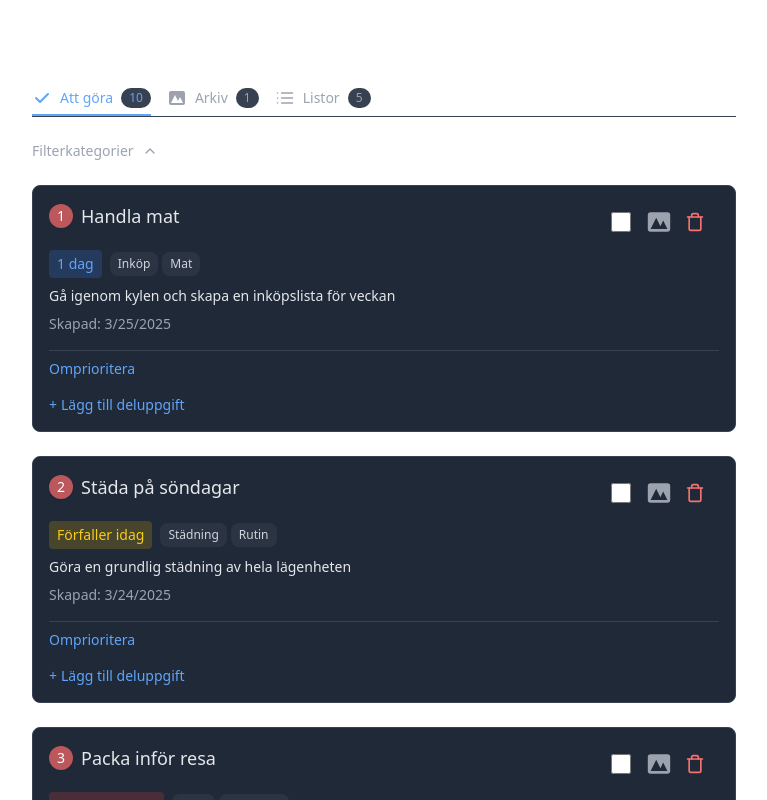
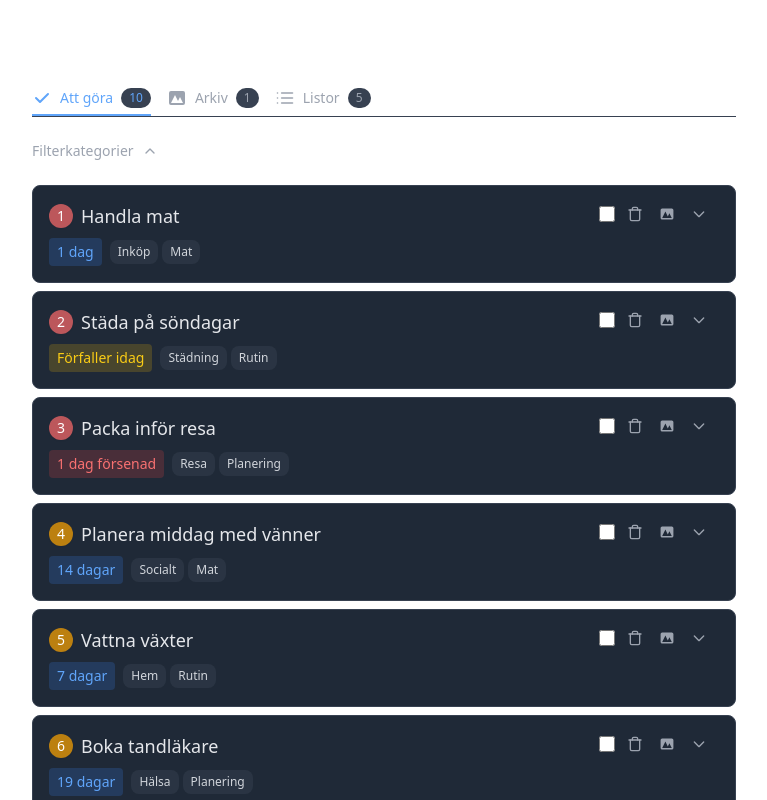
Before and after one commit to SebastianUdden/2-of-us, a React (Vite) app: page / in a window 1280 px wide. Shown: the top 800 px of the page, without its empty margins (256-1023 px from the left). Built offline with nearby package versions, Linux system fonts and the light colour scheme.

Commit message:
add expand minimize

```diff
--- a/src/components/Body.tsx
+++ b/src/components/Body.tsx
@@ -48,6 +48,7 @@ const Body = () => {
   const [lastScrollY, setLastScrollY] = useState(0);
   const [isHeaderVisible, setIsHeaderVisible] = useState(true);
   const [isCategoriesExpanded, setIsCategoriesExpanded] = useState(false);
+  const [expandedListId, setExpandedListId] = useState<string | null>(null);
 
   // Get all unique labels from tasks and lists
   const allLabels = Array.from(
@@ -750,7 +751,7 @@ const Body = () => {
                   </div>
                 </div>
               </div>
-              <div className="space-y-6">
+              <div className="space-y-2">
                 {view === "lists" ? (
                   sortedLists.length === 0 ? (
                     <div className="flex flex-col items-center justify-center h-full text-gray-400">
@@ -778,6 +779,8 @@ const Body = () => {
                         isCollapsed={isCollapsed}
                         onHeightChange={handleListHeight}
                         showPriorityControls={sortField === "priority"}
+                        expandedListId={expandedListId}
+                        setExpandedListId={setExpandedListId}
                       />
                     ))
                   )
--- a/src/components/list-card/ListCard.tsx
+++ b/src/components/list-card/ListCard.tsx
@@ -24,6 +24,8 @@ interface ListCardProps {
   isCollapsed?: boolean;
   onHeightChange?: (height: number) => void;
   showPriorityControls: boolean;
+  expandedListId: string | null;
+  setExpandedListId: (id: string | null) => void;
 }
 
 const ListCard = ({
@@ -40,6 +42,8 @@ const ListCard = ({
   isCollapsed = false,
   onHeightChange,
   showPriorityControls,
+  expandedListId,
+  setExpandedListId,
 }: ListCardProps) => {
   const cardRef = useRef<HTMLDivElement>(null);
   const [showDeleteConfirm, setShowDeleteConfirm] = useState(false);
@@ -162,94 +166,74 @@ const ListCard = ({
           w-full
         `}
       >
-        <div className="flex flex-col sm:flex-row sm:items-start justify-between gap-4  border-b border-gray-700 pb-4 mb-4">
-          <div className="flex-1 space-y-2">
+        <div className="flex items-start justify-between">
+          <div className="flex flex-col h-full justify-between flex-1 pr-2">
+            <div className="flex items-start justify-between w-full">
               <ListHeader
-              title={list.title}
+                list={list}
+                onDelete={() => setShowDeleteConfirm(true)}
                 isEditing={isEditing}
+                setIsEditing={setIsEditing}
                 editedTitle={editedTitle}
-              onTitleChange={setEditedTitle}
-              onEdit={() => setIsEditing(true)}
-              onSubmit={handleSubmit}
-              onCancel={handleCancel}
-              onCloneToTask={handleCloneToTask}
-              onDelete={handleDelete}
-              priority={list.priority}
-            />
-            <ListMetadata
-              labels={list.labels}
-              selectedLabel={selectedLabel}
-              onLabelClick={onLabelClick}
-              createdAt={list.createdAt}
-              updatedAt={list.updatedAt}
-            />
-            <ListDescription
-              description={list.description || ""}
-              isEditing={isEditing}
-              editedDescription={editedDescription}
-              onDescriptionChange={setEditedDescription}
+                setEditedTitle={setEditedTitle}
                 onSubmit={handleSubmit}
                 onCancel={handleCancel}
               />
+              <button
+                onClick={() =>
+                  setExpandedListId(expandedListId === list.id ? null : list.id)
+                }
+                className="p-1 text-gray-400 hover:text-gray-300 transition-colors"
+              >
+                <svg
+                  className={`w-5 h-5 transform transition-transform ${
+                    expandedListId === list.id ? "rotate-180" : ""
+                  }`}
+                  fill="none"
+                  stroke="currentColor"
+                  viewBox="0 0 24 24"
+                >
+                  <path
+                    strokeLinecap="round"
+                    strokeLinejoin="round"
+                    strokeWidth={2}
+                    d="M19 9l-7 7-7-7"
+                  />
+                </svg>
+              </button>
             </div>
-          {onPriorityChange && showPriorityControls && (
-            <div className="flex flex-col items-end gap-2">
-              {!isPriorityControlsVisible ? (
-                <button
-                  onClick={() => setIsPriorityControlsVisible(true)}
-                  className="text-sm text-blue-400 hover:text-blue-300"
-                >
-                  Omprioritera
-                </button>
-              ) : (
-                <div className="flex flex-col items-end gap-1">
-                  <button
-                    onClick={() => setIsPriorityControlsVisible(false)}
-                    className="text-sm text-gray-400 hover:text-gray-300"
-                  >
-                    Stäng
-                  </button>
-                  <div className="flex items-center gap-1">
+            {expandedListId === list.id && (
+              <>
+                <ListDescription
+                  list={list}
+                  isEditing={isEditing}
+                  editedDescription={editedDescription}
+                  setEditedDescription={setEditedDescription}
+                />
+                <ListItems
+                  list={list}
+                  onComplete={handleItemComplete}
+                  onContentChange={handleItemContentChange}
+                  onDelete={handleDeleteItem}
+                />
+                <ListMetadata
+                  list={list}
+                  onLabelClick={onLabelClick}
+                  selectedLabel={selectedLabel}
+                  onConvertToTask={handleCloneToTask}
+                />
+              </>
+            )}
+          </div>
+          {showPriorityControls && onPriorityChange && (
             <TaskArrows
               taskId={list.id}
               priority={list.priority}
               totalTasks={totalLists}
-                      onPriorityChange={(_, newPosition) =>
-                        onPriorityChange(list.id, newPosition)
-                      }
+              onPriorityChange={onPriorityChange}
             />
-                    <select
-                      value={list.priority}
-                      onChange={(e) =>
-                        onPriorityChange(list.id, Number(e.target.value))
-                      }
-                      className="bg-gray-700 text-white text-sm rounded px-2 py-1 focus:outline-none focus:ring-2 focus:ring-blue-500"
-                    >
-                      {Array.from({ length: totalLists }, (_, i) => i + 1).map(
-                        (position) => (
-                          <option key={position} value={position}>
-                            {position}
-                          </option>
-                        )
-                      )}
-                    </select>
-                  </div>
-                </div>
           )}
         </div>
-          )}
-        </div>
-
-        <ListItems
-          type={list.type}
-          items={list.items}
-          completedCount={completedCount}
-          totalCount={totalCount}
-          onItemComplete={handleItemComplete}
-          onItemContentChange={handleItemContentChange}
-          onItemDelete={handleDeleteItem}
-          onAddItem={handleAddItem}
-        />
       </div>
       <DeleteConfirmDialog
         isOpen={showDeleteConfirm}
--- a/src/components/task-card/TaskCard.tsx
+++ b/src/components/task-card/TaskCard.tsx
@@ -138,7 +138,7 @@ const TaskCard = ({
               : ""
           }
           ${isCollapsed ? "opacity-0" : "opacity-100"}
-          mx-auto my-4 px-4 py-4
+          mx-auto px-4 py-4
           origin-top
           overflow-hidden
           w-full
@@ -146,6 +146,7 @@ const TaskCard = ({
       >
         <div className="flex items-start justify-between">
           <div className="flex flex-col h-full justify-between flex-1 pr-2">
+            <div className="flex items-start justify-between w-full">
               <TaskHeader
                 task={task}
                 onComplete={onComplete}
@@ -157,7 +158,10 @@ const TaskCard = ({
                 setEditedTitle={setEditedTitle}
                 onSubmit={handleSubmit}
                 onCancel={handleCancel}
+                expandedTaskId={expandedTaskId}
+                setExpandedTaskId={setExpandedTaskId}
               />
+            </div>
             <div className="flex items-center gap-2 mt-2">
               <TaskDueDate
                 dueDate={task.dueDate}
@@ -180,6 +184,8 @@ const TaskCard = ({
                 </div>
               )}
             </div>
+            {expandedTaskId === task.id && (
+              <>
                 {isEditing ? (
                   <form onSubmit={handleSubmit} className="mt-2 space-y-2">
                     <textarea
@@ -206,9 +212,13 @@ const TaskCard = ({
                     </div>
                   </form>
                 ) : (
-              <p className="text-gray-200 text-sm mt-2">{task.description}</p>
+                  <p className="text-gray-200 text-sm mt-2">
+                    {task.description}
+                  </p>
                 )}
                 <TaskFooter task={task} />
+              </>
+            )}
           </div>
           {isPriorityControlsVisible && (
             <TaskArrows
@@ -219,6 +229,8 @@ const TaskCard = ({
             />
           )}
         </div>
+        {expandedTaskId === task.id && (
+          <>
             <div className="flex justify-between items-end mt-4 border-t border-gray-700">
               <TaskUpdates task={task} />
               {showPriorityControls && (
@@ -246,13 +258,14 @@ const TaskCard = ({
                           }
                           className="bg-gray-700 text-white text-sm rounded px-2 py-1 focus:outline-none focus:ring-2 focus:ring-blue-500"
                         >
-                      {Array.from({ length: totalTasks }, (_, i) => i + 1).map(
-                        (position) => (
+                          {Array.from(
+                            { length: totalTasks },
+                            (_, i) => i + 1
+                          ).map((position) => (
                             <option key={position} value={position}>
                               {position}
                             </option>
-                        )
-                      )}
+                          ))}
                         </select>
                       </div>
                     </div>
@@ -267,8 +280,11 @@ const TaskCard = ({
                 <div className="flex items-center justify-between mb-2">
                   <h3 className="text-sm font-medium text-gray-300">
                     Subtasks (
-                {task.subtasks.filter((subtask) => subtask.completed).length}/
-                {task.subtasks.length})
+                    {
+                      task.subtasks.filter((subtask) => subtask.completed)
+                        .length
+                    }
+                    /{task.subtasks.length})
                   </h3>
                   <button
                     onClick={toggleSubtasks}
@@ -327,6 +343,8 @@ const TaskCard = ({
                 <span>Lägg till deluppgift</span>
               </button>
             )}
+          </>
+        )}
       </div>
       <DeleteConfirmDialog
         isOpen={showDeleteConfirm}
--- a/src/components/task-card/TaskHeader.tsx
+++ b/src/components/task-card/TaskHeader.tsx
@@ -13,6 +13,8 @@ interface TaskHeaderProps {
   setEditedTitle: (title: string) => void;
   onSubmit: (e: React.FormEvent) => void;
   onCancel: () => void;
+  expandedTaskId: string | null;
+  setExpandedTaskId: (id: string | null) => void;
 }
 
 export const TaskHeader = ({
@@ -26,9 +28,11 @@ export const TaskHeader = ({
   setEditedTitle,
   onSubmit,
   onCancel,
+  expandedTaskId,
+  setExpandedTaskId,
 }: TaskHeaderProps) => {
   return (
-    <div className="flex items-start justify-between">
+    <div className="flex items-start w-full justify-between">
       <div className="flex-1">
         {isEditing ? (
           <form onSubmit={onSubmit} className="flex-1 flex gap-2">
@@ -74,33 +78,56 @@ export const TaskHeader = ({
               className={`text-lg font-medium ${
                 task.completed ? "line-through text-gray-400" : "text-gray-200"
               }`}
-              onClick={() => setIsEditing(true)}
+              onClick={() => {
+                setIsEditing(true);
+                setEditedTitle(task.title);
+              }}
             >
               {task.title}
             </h3>
           </div>
         )}
       </div>
-      <div className="flex items-center gap-2 ml-4">
+      <div className="flex items-center gap-2">
         <input
           type="checkbox"
           checked={task.completed}
           onChange={() => onComplete(task.id)}
-          className="w-5 h-5 rounded border-gray-300 text-blue-500 focus:ring-blue-500 cursor-pointer"
+          className="w-4 h-4 rounded border-gray-600 text-blue-500 focus:ring-blue-500 focus:ring-offset-gray-800"
         />
         <button
-          onClick={() => onArchive(task.id)}
-          className="p-1.5 text-gray-400 hover:text-gray-200"
-          aria-label="Archive task"
+          onClick={() => onDelete(task.id)}
+          className="p-1 text-gray-400 hover:text-red-400 transition-colors"
         >
-          <ArchiveIcon className="w-7 h-7" />
+          <TrashIcon className="w-4 h-4" />
         </button>
         <button
-          onClick={() => onDelete(task.id)}
-          className="-ml-2 p-1.5 text-red-400 hover:text-red-300"
-          aria-label="Delete task"
+          onClick={() => onArchive(task.id)}
+          className="p-1 text-gray-400 hover:text-gray-300 transition-colors"
         >
-          <TrashIcon className="w-5 h-5" />
+          <ArchiveIcon className="w-4 h-4" />
+        </button>
+        <button
+          onClick={() =>
+            setExpandedTaskId(expandedTaskId === task.id ? null : task.id)
+          }
+          className="p-1 text-gray-400 hover:text-gray-300 transition-colors"
+        >
+          <svg
+            className={`w-4 h-4 transform transition-transform ${
+              expandedTaskId === task.id ? "rotate-180" : ""
+            }`}
+            fill="none"
+            stroke="currentColor"
+            viewBox="0 0 24 24"
+          >
+            <path
+              strokeLinecap="round"
+              strokeLinejoin="round"
+              strokeWidth={2}
+              d="M19 9l-7 7-7-7"
+            />
+          </svg>
         </button>
       </div>
     </div>
```
Lines whose indentation alone changed are shown as unchanged.
